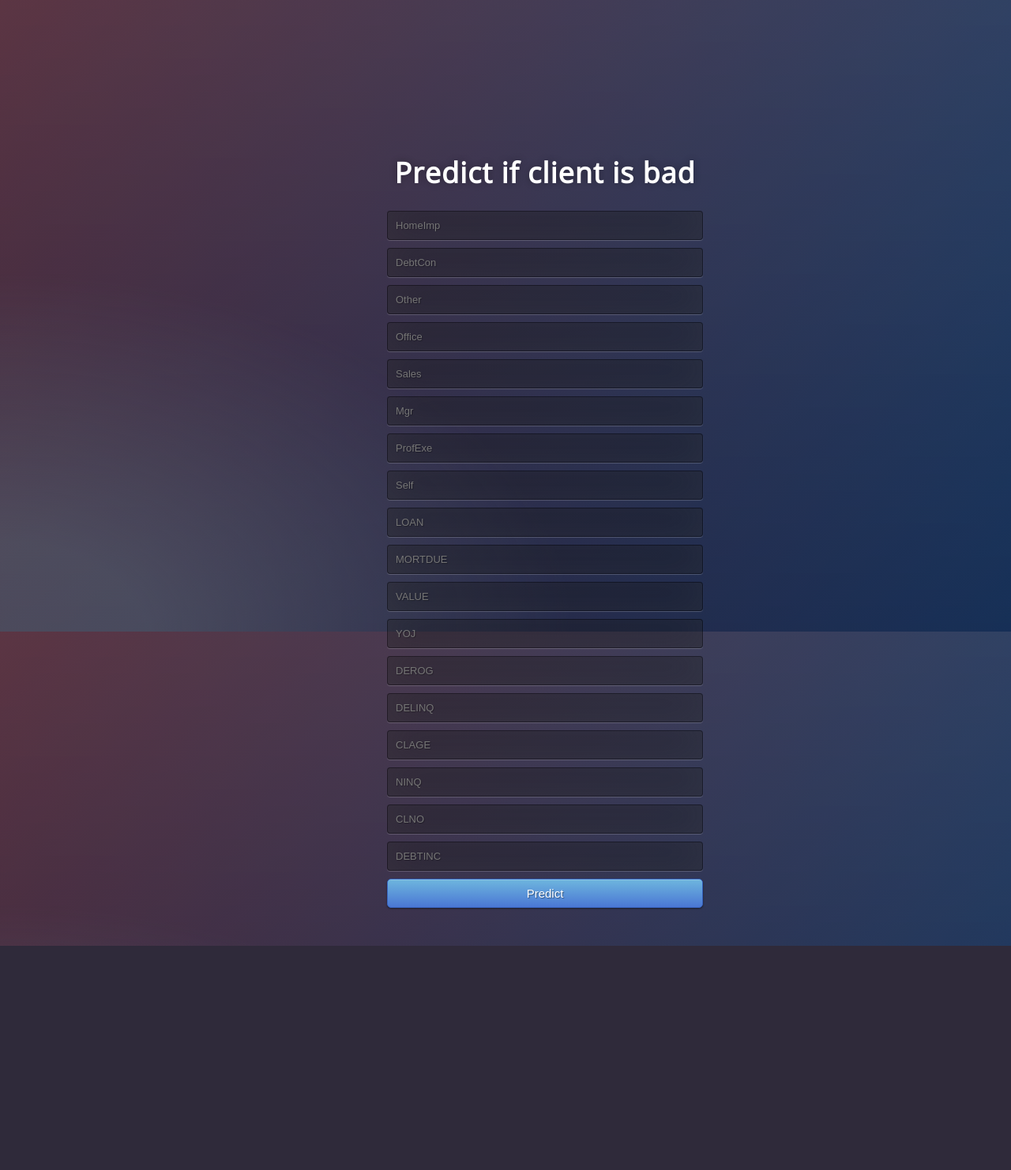
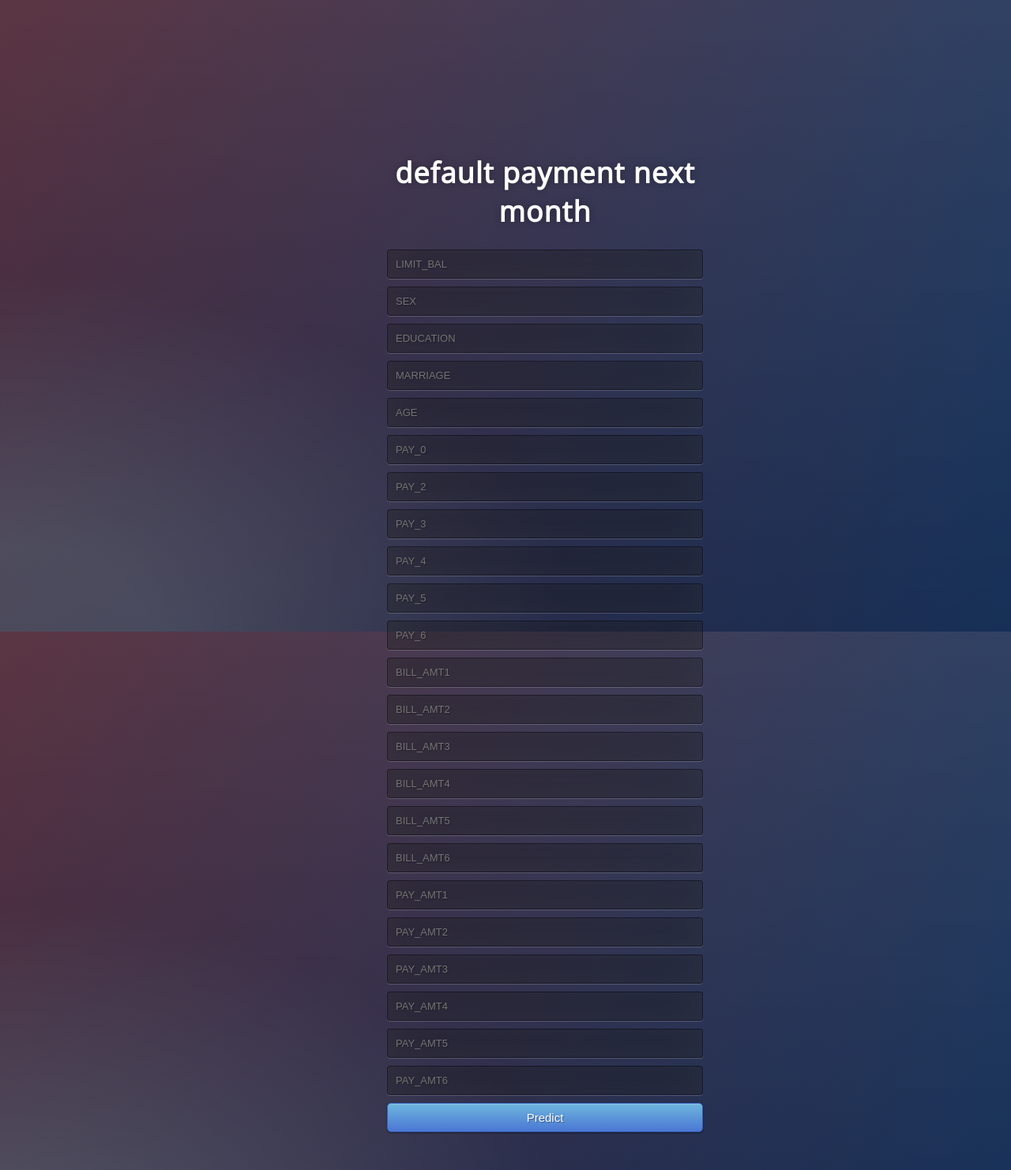
Before and after one commit to ayoubML/ml-predict-default-payment-next-month, a Flask app: page / in a window 1280 px wide. Shown: the whole page at 79% size. Before the commit the page ends 1198 px from the top, so only its background shows below. Run offline with Flask 2, Linux system fonts and the light colour scheme; parts of the project's set-up code (start-up, migrations or seed data) failed here and were passed over.

Commit message:
Update index.html

```diff
--- a/templates/index.html
+++ b/templates/index.html
@@ -26,30 +26,34 @@
 
 <body>
  <div class="login" >
-	<h1>Predict if client is bad</h1>
+	<h1>default payment next month</h1>
 
      <!-- Main Input For Receiving Query to our ML -->
     <form action="{{ url_for('predict')}}"method="post">
     	<div >
-    		<input type="text" name="HomeImp" placeholder="HomeImp" required="required" />
-	    	<input type="text" name="DebtCon" placeholder="DebtCon" required="required" />
-	    	<input type="text" name="Other" placeholder="Other" required="required" />
-	    	<input type="text" name="Office" placeholder="Office" required="required" />
-	    	<input type="text" name="Sales" placeholder="Sales" required="required" />
-	    	<input type="text" name="Mgr" placeholder="Mgr" required="required" />
-	    	<input type="text" name="ProfExe" placeholder="ProfExe" required="required" />
-	        <input type="text" name="Self" placeholder="Self" required="required" />
-	        <input type="text" name="LOAN" placeholder="LOAN" required="required" />
-	        <input type="text" name="MORTDUE" placeholder="MORTDUE" required="required" />
-	        <input type="text" name="VALUE" placeholder="VALUE" required="required" />
-	        <input type="text" name="YOJ" placeholder="YOJ" required="required" />
-	        <input type="text" name="DEROG" placeholder="DEROG" required="required" />
-	        <input type="text" name="DELINQ" placeholder="DELINQ" required="required" />
-	        <input type="text" name="CLAGE" placeholder="CLAGE" required="required" />
-	        <input type="text" name="NINQ" placeholder="NINQ" required="required" />
-	        <input type="text" name="CLNO" placeholder="CLNO" required="required" />
-	        <input type="text" name="DEBTINC" placeholder="DEBTINC" required="required" />
-
+    		<input type="text" name="LIMIT_BAL" placeholder="LIMIT_BAL" required="required" />
+	    	<input type="text" name="SEX" placeholder="SEX" required="required" />
+	    	<input type="text" name="EDUCATION" placeholder="EDUCATION" required="required" />
+	    	<input type="text" name="MARRIAGE" placeholder="MARRIAGE" required="required" />
+	    	<input type="text" name="AGE" placeholder="AGE" required="required" />
+	    	<input type="text" name="PAY_0" placeholder="PAY_0" required="required" />
+	    	<input type="text" name="PAY_2" placeholder="PAY_2" required="required" />
+	        <input type="text" name="PAY_3" placeholder="PAY_3" required="required" />
+	        <input type="text" name="PAY_4" placeholder="PAY_4" required="required" />
+	        <input type="text" name="PAY_5" placeholder="PAY_5" required="required" />
+	        <input type="text" name="PAY_6" placeholder="PAY_6" required="required" />
+	        <input type="text" name="BILL_AMT1" placeholder="BILL_AMT1" required="required" />
+	        <input type="text" name="BILL_AMT2" placeholder="BILL_AMT2" required="required" />
+	        <input type="text" name="BILL_AMT3" placeholder="BILL_AMT3" required="required" />
+	        <input type="text" name="BILL_AMT4" placeholder="BILL_AMT4" required="required" />
+	        <input type="text" name="BILL_AMT5" placeholder="BILL_AMT5" required="required" />
+	        <input type="text" name="BILL_AMT6" placeholder="BILL_AMT6" required="required" />
+	        <input type="text" name="PAY_AMT1" placeholder="PAY_AMT1" required="required" />
+	        <input type="text" name="PAY_AMT2" placeholder="PAY_AMT2" required="required" />
+	        <input type="text" name="PAY_AMT3" placeholder="PAY_AMT3" required="required" />
+	        <input type="text" name="PAY_AMT4" placeholder="PAY_AMT4" required="required" />
+	        <input type="text" name="PAY_AMT5" placeholder="PAY_AMT5" required="required" />
+	        <input type="text" name="PAY_AMT6" placeholder="PAY_AMT6" required="required" />
 
     	</div>
 
```
